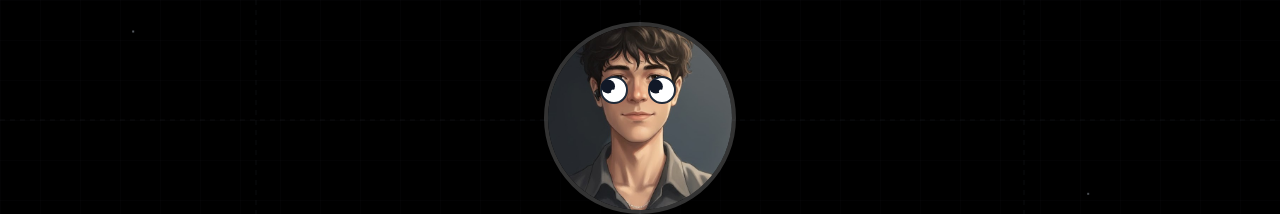
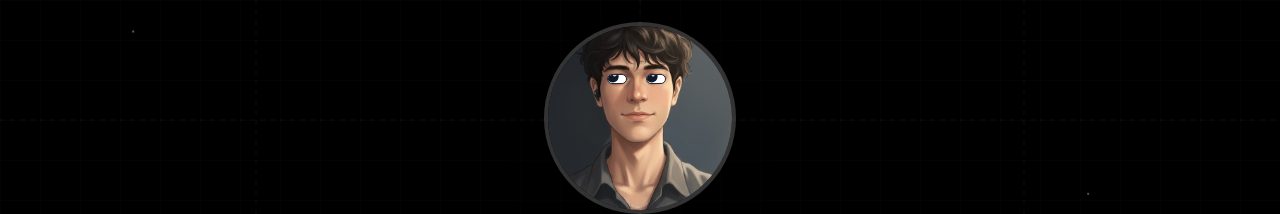
Before and after one commit to IchigoSolos69/portfolio_website, a React (Vite) app: page / in a window 1280 px wide. Shown: the part 280-494 px from the top of the page. Built offline with nearby package versions, Linux system fonts and the light colour scheme.

Commit message:
Update mouse-following-eyes.tsx

```diff
--- a/src/components/ui/mouse-following-eyes.tsx
+++ b/src/components/ui/mouse-following-eyes.tsx
@@ -46,8 +46,8 @@ const MouseFollowingEyes: React.FC<MouseFollowingEyesProps> = ({ imageUrl, class
       const distance = Math.sqrt(dx * dx + dy * dy);
       const angle = Math.atan2(dy, dx);
 
-      // Increased max movement for better visibility and responsiveness
-      const maxMove = 7;
+      // --- CHANGE 3: Reduced max movement range for smaller eyes ---
+      const maxMove = 5;
       const clampedDistance = Math.min(distance, maxMove * 3);
       const moveDistance = (clampedDistance / (maxMove * 3)) * maxMove;
 
@@ -98,13 +98,13 @@ const MouseFollowingEyes: React.FC<MouseFollowingEyesProps> = ({ imageUrl, class
         {/* Eye containers positioned over the actual eyes in the image - smaller and closer together */}
         <div
           ref={eye1Ref}
-          className="absolute top-[35%] left-[36%] transform -translate-x-1/2 -translate-y-1/2"
+          className="absolute top-[29%] left-[37.5%] transform -translate-x-1/2 -translate-y-1/2"
         >
           <Eye />
         </div>
         <div
           ref={eye2Ref}
-          className="absolute top-[35%] right-[38%] transform translate-x-1/2 -translate-y-1/2"
+          className="absolute top-[29%] right-[41.5%] transform translate-x-1/2 -translate-y-1/2"
         >
           <Eye />
         </div>
@@ -115,9 +115,17 @@ const MouseFollowingEyes: React.FC<MouseFollowingEyesProps> = ({ imageUrl, class
 
 const Eye: React.FC = () => {
   return (
-    <div className="relative bg-white border-2 border-gray-800 rounded-full h-3 w-3 sm:h-6 sm:w-6 md:h-7 md:w-7 flex items-center justify-center">
-      <div className="pupil absolute bg-gray-900 rounded-full h-0.5 w-0.5 sm:h-3 sm:w-3 md:h-3.5 md:w-3.5">
-        <div className="w-1 h-1 sm:w-1 sm:h-1 bg-white rounded-full absolute bottom-0 right-0"></div>
+    // --- CHANGE 1: Made outer eye smaller at all breakpoints and reduced border width ---
+    // Added overflow-hidden to ensure pupil doesn't bleed out
+    <div className="relative bg-white border-[1.5px] border-gray-800 rounded-full h-2.5 w-2.5 sm:h-1 sm:w-4.5 md:h-2.5 md:w-5 flex items-center justify-center overflow-hidden">
+       {/* --- CHANGE 1: Made pupil smaller at all breakpoints --- */}
+      <div className="pupil absolute bg-gray-900 rounded-full h-[1.5px] w-[1.5px] sm:h-2.5 sm:w-2.5 md:h-3 md:w-3">
+        {/* --- CHANGE 2: Natural Glint ---
+            - Moved to top-right (top-[15%] right-[20%]) for overhead light effect.
+            - Sized relatively using percentages (w-[30%] h-[30%]) instead of fixed pixels.
+            - Added opacity-80 for softer look.
+        */}
+        <div className="absolute top-[15%] right-[20%] w-[30%] h-[30%] bg-white rounded-full opacity-80"></div>
       </div>
     </div>
   );
```
